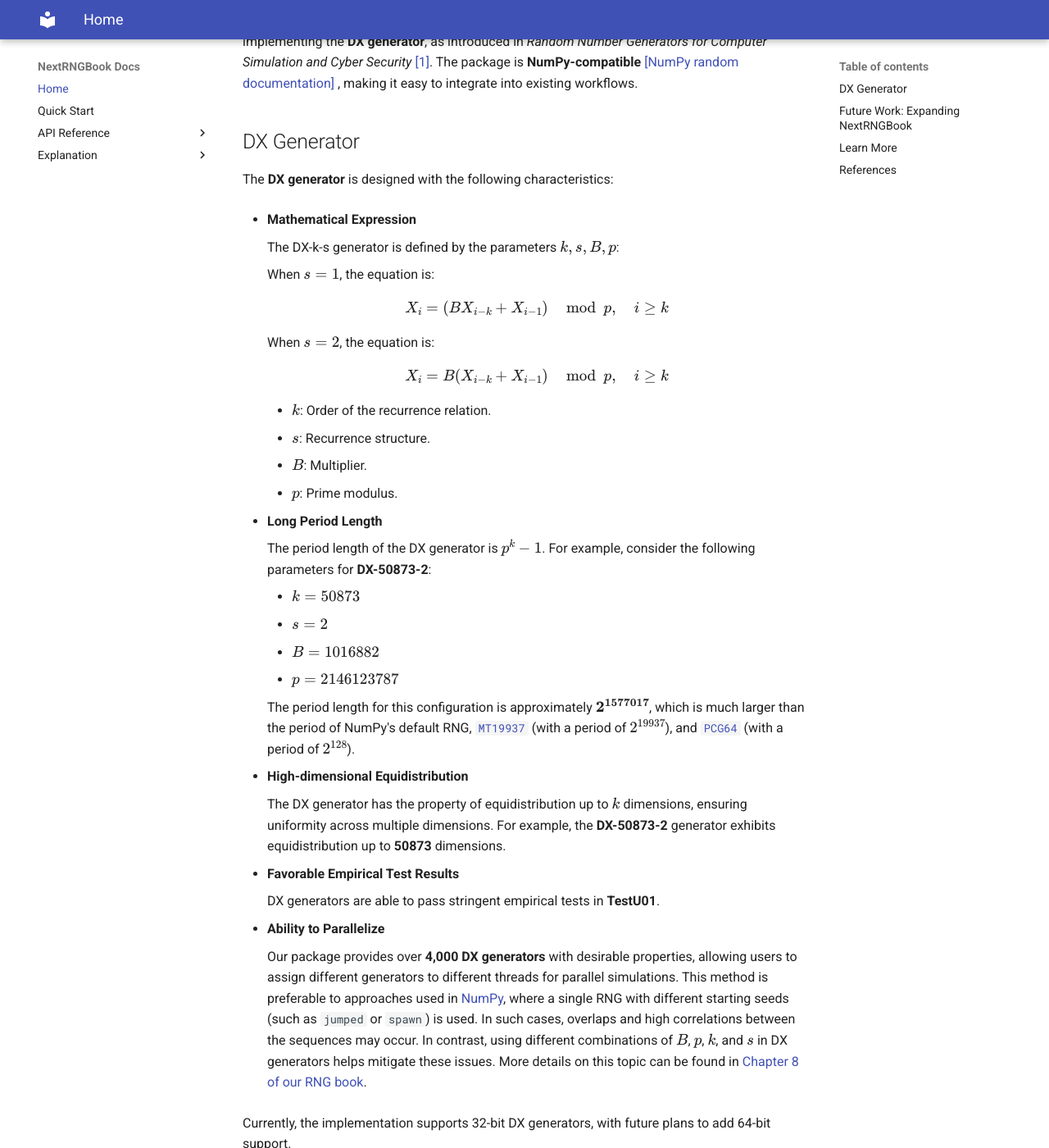
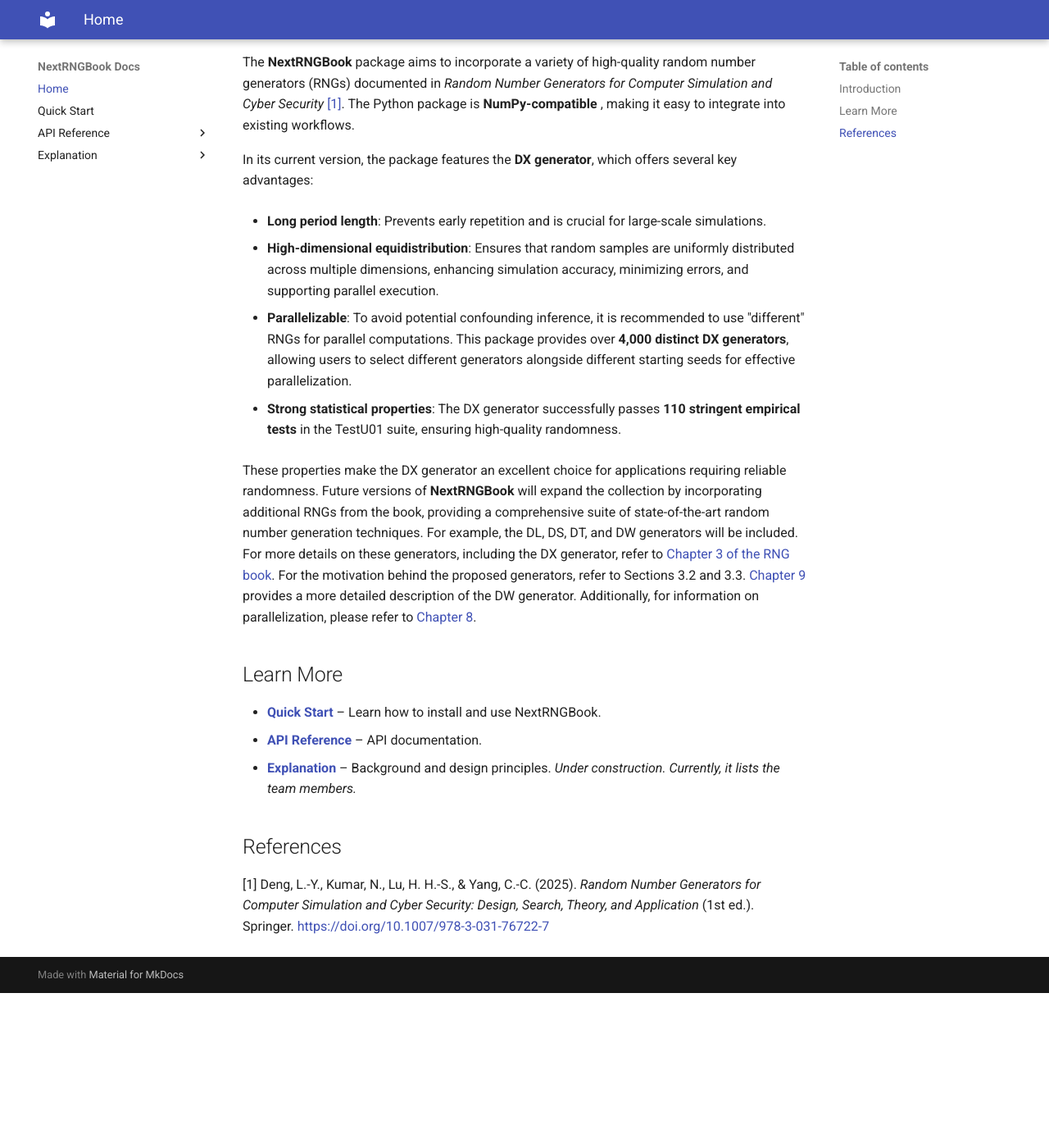
Before and after one commit to chintunglin/nextrngbook, an MkDocs documentation site: the page built from docs/index.md, in a window 1280 px wide and 1400 px high, scrolled down 209 px. Shown: the whole window at 82% size. Built offline with MkDocs 1.6.1 and Material for MkDocs 9.7.7, drawn with Linux system fonts in a browser that asks for light colours; after the commit the page ends 1420 px from its top, so only the background shows below that; some of the changed text lies outside the part shown.

Commit message:
Update docs

```diff
--- a/docs/index.md
+++ b/docs/index.md
@@ -1,125 +1,48 @@
 # NextRNGBook: A Python Random Number Generation Package
 
-**NextRNGBook** is a Python package for high-quality random number generation (RNG),
-implementing the **DX generator**, as introduced in
+## Introduction
+
+The **NextRNGBook** package aims to incorporate a variety of high-quality
+random number generators (RNGs) documented in
 *Random Number Generators for Computer Simulation and Cyber Security* [[1]](#references).
-The package is **NumPy-compatible**
-[[NumPy random documentation]](https://numpy.org/doc/stable/reference/random/index.html)
+The Python package is **NumPy-compatible**
 , making it easy to integrate into existing workflows.
 
-## DX Generator
-
-The **DX generator** is designed with the following characteristics:
-
-- **Mathematical Expression**
-
-    The DX-k-s generator is defined by the parameters \( k, s, B, p \):
-
-    When \( s = 1 \), the equation is:
-
-      $$
-      X_i = (B X_{i-k} + X_{i-1}) \mod p, \quad i \geq k
-      $$
-
-    When \( s = 2 \), the equation is:
-
-      $$
-      X_i = B(X_{i-k} + X_{i-1}) \mod p, \quad i \geq k
-      $$
-
-    - \( k \): Order of the recurrence relation.
-    - \( s \): Recurrence structure.
-    - \( B \): Multiplier.
-    - \( p \): Prime modulus.
+In its current version, the package features the **DX generator**,
+which offers several key advantages:
 
 
-- **Long Period Length**
+- **Long period length**:
+Prevents early repetition and is crucial for large-scale simulations.
 
-    The period length of the DX generator is \( p^k - 1 \).
-    For example, consider the following parameters for **DX-50873-2**:
+- **High-dimensional equidistribution**:
+Ensures that random samples are uniformly distributed across multiple dimensions,
+enhancing simulation accuracy, minimizing errors, and supporting parallel execution.
 
-    - \( k = 50873 \)
-    - \( s = 2 \)
-    - \( B = 1016882 \)
-    - \( p = 2146123787 \)
+- **Parallelizable**: To avoid potential confounding inference,
+it is recommended to use "different" RNGs for parallel computations.
+This package provides over **4,000 distinct DX generators**,
+allowing users to select different generators alongside different starting seeds
+for effective parallelization.
 
-    The period length for this configuration is approximately \( \mathbf{2^{1577017}} \),
-    which is much larger than the period of NumPy's default RNG,
-    [`MT19937`](https://numpy.org/doc/stable/reference/random/bit_generators/mt19937.html)
-    (with a period of \( 2^{19937} \)),
-    and [`PCG64`](https://numpy.org/doc/stable/reference/random/bit_generators/pcg64.html)
-    (with a period of \( 2^{128} \)).
+- **Strong statistical properties**:
+The DX generator successfully passes **110 stringent empirical tests**
+in the TestU01 suite, ensuring high-quality randomness.
 
-
-
-- **High-dimensional Equidistribution**
-
-    The DX generator has the property of equidistribution up to \( k \) dimensions,
-    ensuring uniformity across multiple dimensions.
-    For example, the **DX-50873-2** generator exhibits equidistribution
-    up to **50873** dimensions.
-
-
-
-- **Favorable Empirical Test Results**
-
-    DX generators are able to pass stringent empirical tests in **TestU01**.
-
-
-- **Ability to Parallelize**
-
-    Our package provides over **4,000 DX generators** with desirable properties,
-    allowing users to assign different generators to different threads
-    for parallel simulations. This method is preferable to approaches used in
-    [NumPy](https://numpy.org/doc/stable/reference/random/parallel.html),
-    where a single RNG with different starting seeds (such as `jumped` or `spawn`) is used.
-    In such cases, overlaps and high correlations between the sequences may occur.
-    In contrast, using different combinations of
-    \( B \), \( p \), \( k \), and \( s \) in DX generators helps mitigate these issues.
-    More details on this topic can be found in
-    [Chapter 8 of our RNG book](https://link.springer.com/chapter/10.1007/978-3-031-76722-7_8).
-
-
-Currently, the implementation supports 32-bit DX generators,
-with future plans to add 64-bit support.
-
-## Future Work: Expanding NextRNGBook
-
-Beyond the **DX generator**, we plan to expand **NextRNGBook**
-by including additional RNGs discussed in our book,
-all of which will be available in both 32-bit and 64-bit RNG versions:
-
-- **DL Generator**
-- **DS Generator**
-- **DT Generator**
-- **DW Generator**
-
-The **DX generator** is an efficient Multiple Recursive Generator (MRG) known for its
-high speed and desirable statistical properties. However, it has two potential
-limitations: (1) poor initialization behavior,
-where a near-zero state may result in a long sequence of zero values,
-and (2) suboptimal spectral test results in dimensions higher than \( k \).
-These limitations stem from the generator's design,
-which prioritizes efficiency by using very few non-zero terms in the recurrence equation.
-
-To address these limitations, the **DL, DS, and DT generators** were developed by
-incorporating additional non-zero terms into the recurrence relation.
-While **DL generator** improves initialization behavior,
-its spectral performance remains somewhat limited.
-**DS and DT generators** further enhance both initialization behavior and spectral properties,
-offering a more balanced and effective solution.
-All three generators, like DX, maintain desirable statistical properties.
-
-The **DW generator** was developed to address two key challenges posed
-by MRGs with numerous non-zero terms:
-(1) computational inefficiency due to the large number of multiplications required,
-and (2) difficulties in parallelization, particularly with traditional methods
-like "jump-ahead parallelization."
-The **DW generator** tackles these challenges by utilizing a Matrix Congruential Generator
-to efficiently implement maximum period MRGs with a large number of non-zero terms.
-This strategy ensures both strong desirable statistical properties
-and efficient parallel execution, offering a practical solution for high-order MRGs.
-
+These properties make the DX generator an excellent choice for applications
+requiring reliable randomness.
+Future versions of **NextRNGBook** will expand the collection by incorporating
+additional RNGs from the book,
+providing a comprehensive suite of state-of-the-art random number generation techniques.
+For example, the DL, DS, DT, and DW generators will be included.
+For more details on these generators, including the DX generator,
+refer to [Chapter 3 of the RNG book](https://link.springer.com/chapter/10.1007/978-3-031-76722-7_3).
+For the motivation behind the proposed generators,
+refer to Sections 3.2 and 3.3.
+[Chapter 9](https://link.springer.com/chapter/10.1007/978-3-031-76722-7_9)
+provides a more detailed description of the DW generator.
+Additionally, for information on parallelization, please refer to
+[Chapter 8](https://link.springer.com/chapter/10.1007/978-3-031-76722-7_8).
 
 ## Learn More
 
--- a/src/nextrandom/__init__.py
+++ b/src/nextrandom/__init__.py
@@ -7,7 +7,7 @@ NextRandom is a random number generator (RNG) package compatible with NumPy.
 It currently includes an implementation of the DX generator for random number
 generation, with plans to introduce additional generators in the future.
 
-**Subpackage:**
+**Subpackages:**
 
 - [`dx_generator`](dx_generator.md): Implements the DX algorithm for random
 number generation.
```
Also changed, not shown: docs/team_and_contributor.md (+1 -1 lines).
